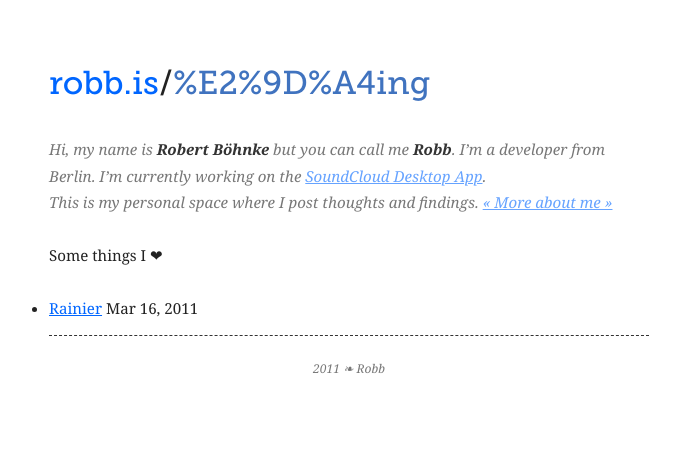
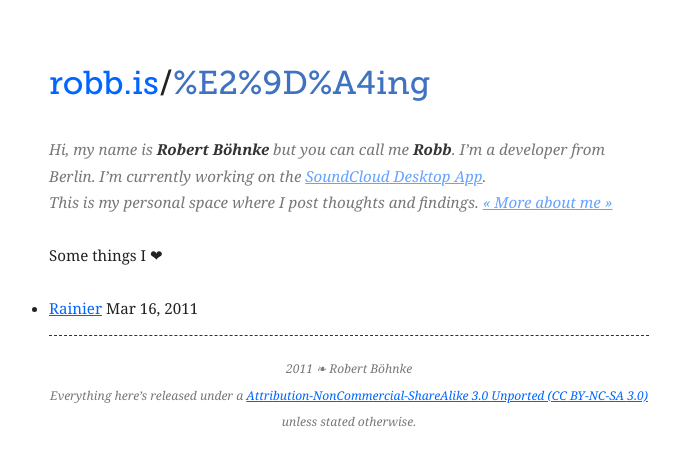
Before and after one commit to orta/robb.is, a Jekyll site: the page built from ❤ing/index.html, in a window 1280 px wide. Shown: the top 466 px of the page, without its empty margins (291-970 px from the left). Built offline with Jekyll 4.4.1, drawn with Linux system fonts in a browser that asks for light colours; nearby versions of some CDN libraries; Markdown is read by kramdown in place of the engine named in the settings.

Commit message:
Better footer

```diff
--- a/_includes/footer.html
+++ b/_includes/footer.html
@@ -1,3 +1,9 @@
 <footer>
-  <p>2011 ❧ Robb</p>
+  <p>
+    2011 ❧ Robert Böhnke<br>
+    Everything here’s released under a
+    <a href="http://creativecommons.org/licenses/by-nc-sa/3.0/">
+      Attribution-NonCommercial-ShareAlike 3.0 Unported (CC BY-NC-SA 3.0)
+    </a> unless stated otherwise.
+  </p>
 </footer>
```
